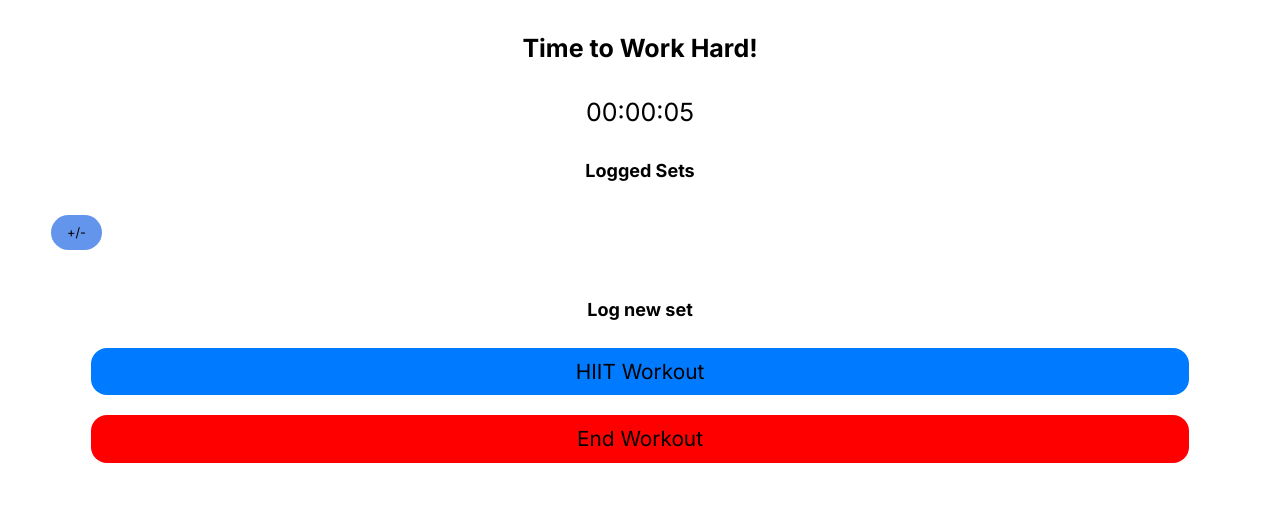
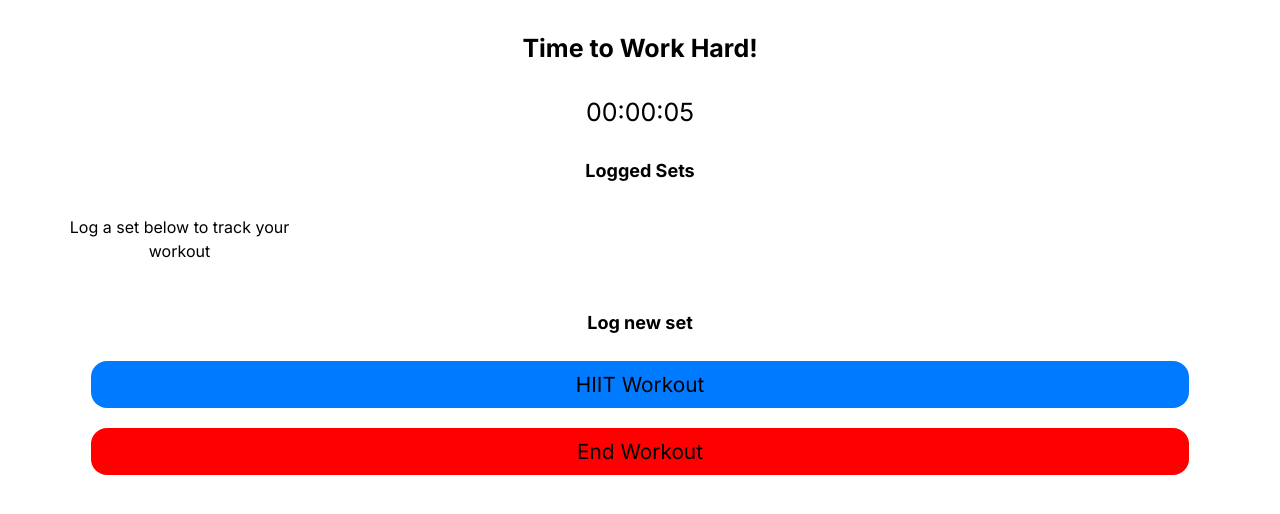
Before and after one commit to ghostb0x/fitnessApp, a Next.js app: page /workout in a window 1280 px wide. Shown: the top 514 px of the page. Built offline with nearby package versions, Linux system fonts and the light colour scheme.

Commit message:
Update styles for edit mode in workout screen

```diff
--- a/src/components/WorkoutScreen/SessionDashboard/SessionDashboard.tsx
+++ b/src/components/WorkoutScreen/SessionDashboard/SessionDashboard.tsx
@@ -2,10 +2,7 @@ import * as React from 'react';
 import { useBoundStore } from '@/hooks/state/useSessionStore';
 import styled from 'styled-components';
 import { useSessionsContext } from '@/components/_Shared/useSessionsProvider';
-import {
-  HiitSession,
-  exercise,
-} from '@/types/types';
+import { HiitSession, exercise } from '@/types/types';
 
 interface IDashboardProps {
   displaySessionId: string;
@@ -75,20 +72,19 @@ function SessionDashboard({
       const { name, sets, totalReps } = exercises[exercise];
 
       return (
-        <div key={index}>
+        <SetDisplay key={index}>
           <h3>{name}</h3>
           {sets.map((set, index) => (
             <div key={index}>
-              <p>
-                Set {index + 1}: {set.reps} reps at {set.weight} lbs
-              </p>
               {allowEdits ? (
-                <EditButton
+                <DeleteButton
                   onClick={() => deleteExerciseSet(name, index)}
                 >
-                  +/-
-                </EditButton>
-              ) : null}
+                  Delete Set {index + 1}: {set.reps} reps at {set.weight} lbs
+                </DeleteButton>
+              ) : <p>
+              Set {index + 1}: {set.reps} reps at {set.weight} lbs
+            </p>}
             </div>
           ))}
           <div>
@@ -101,7 +97,7 @@ function SessionDashboard({
               ? previousTotalComponent
               : null}
           </div>
-        </div>
+        </SetDisplay>
       );
     }
   );
@@ -110,13 +106,23 @@ function SessionDashboard({
     <Wrapper>
       <SectionTitle>Logged Sets</SectionTitle>
       <Stats>
-      {editMode ? (
-        <EditButton onClick={() => setAllowEdits(!!!allowEdits)}>
-          +/-
-        </EditButton>
-      ) : null}
-        {displayHiit}
-        {displayExercises}
+        {hiitSessions.length === 0 &&
+        Object.keys(exercises).length === 0 ? (
+          <PlaceholderText>Log a set below to track your workout</PlaceholderText>
+        ) : (
+          <>
+            {editMode ? (
+              <EditButton
+                title='Delete a logged set'
+                onClick={() => setAllowEdits(!!!allowEdits)}
+              >
+                📝
+              </EditButton>
+            ) : null}
+            {displayHiit}
+            {displayExercises}{' '}
+          </>
+        )}
       </Stats>
     </Wrapper>
   );
@@ -131,6 +137,11 @@ const SectionTitle = styled.h2`
   font-size: 18px;
   text-align: center;
 `;
+
+const PlaceholderText = styled.p`
+  text-align: center;
+
+`
 
 const Stats = styled.div`
   margin-top: 10px;
@@ -149,13 +160,13 @@ const EditButton = styled.button`
   right: 0;
    */
   border: none;
-  border-radius: 10rem;
-  padding: 0.5rem 1rem;
+  border-radius: 1rem;
+  padding: 0.2rem 0.2rem;
 
   background-color: cornflowerblue;
   text-align: center;
   font-family: var(--font-roboto);
-  font-size: 0.8rem;
+  font-size: 1.5rem;
   width: 51px;
   display: flex;
   flex-wrap: wrap;
@@ -163,4 +174,31 @@ const EditButton = styled.button`
   align-items: center;
 `;
 
+const SetDisplay = styled.div`
+  display: flex;
+  flex-direction: column;
+  gap: 10px;
+  line-height: 0;
+`;
+
+const DeleteButton = styled.button`
+  /* position: absolute;
+  top: 0;
+  right: 0;
+   */
+  border: none;
+  border-radius: 1rem;
+  padding: 0.2rem 0.2rem;
+
+  background-color: red;
+  text-align: center;
+  font-family: var(--font-roboto);
+  font-size: 1rem;
+  width: 100%;
+  display: flex;
+  flex-wrap: wrap;
+  justify-content: center;
+  align-items: center;
+`;
+
 export default SessionDashboard;
--- a/src/components/_Shared/Button/Button.tsx
+++ b/src/components/_Shared/Button/Button.tsx
@@ -20,7 +20,7 @@ const B = styled.button`
 
   background-color: ${(props) => props.color || `var(--color-primary)`};
   text-align: center;
-  font-family: var(--font-roboto);
+  /* font-family: var(--font-roboto); */
   font-size: 1.3rem;
 
   display: flex;
--- a/src/components/_Shared/InputLabel/InputLabel.tsx
+++ b/src/components/_Shared/InputLabel/InputLabel.tsx
@@ -6,12 +6,12 @@ interface LabelProps {
   htmlFor: string;
 }
 
-function InputLabel({children, htmlFor}: LabelProps) {
+function InputLabel({ children, htmlFor }: LabelProps) {
   return <StyledLabel htmlFor={htmlFor}>{children}</StyledLabel>;
 }
 
 const StyledLabel = styled.label`
-  font-size: 25px;
+  font-size: 1.3rem;
   width: 100%;
 `;
 
```
